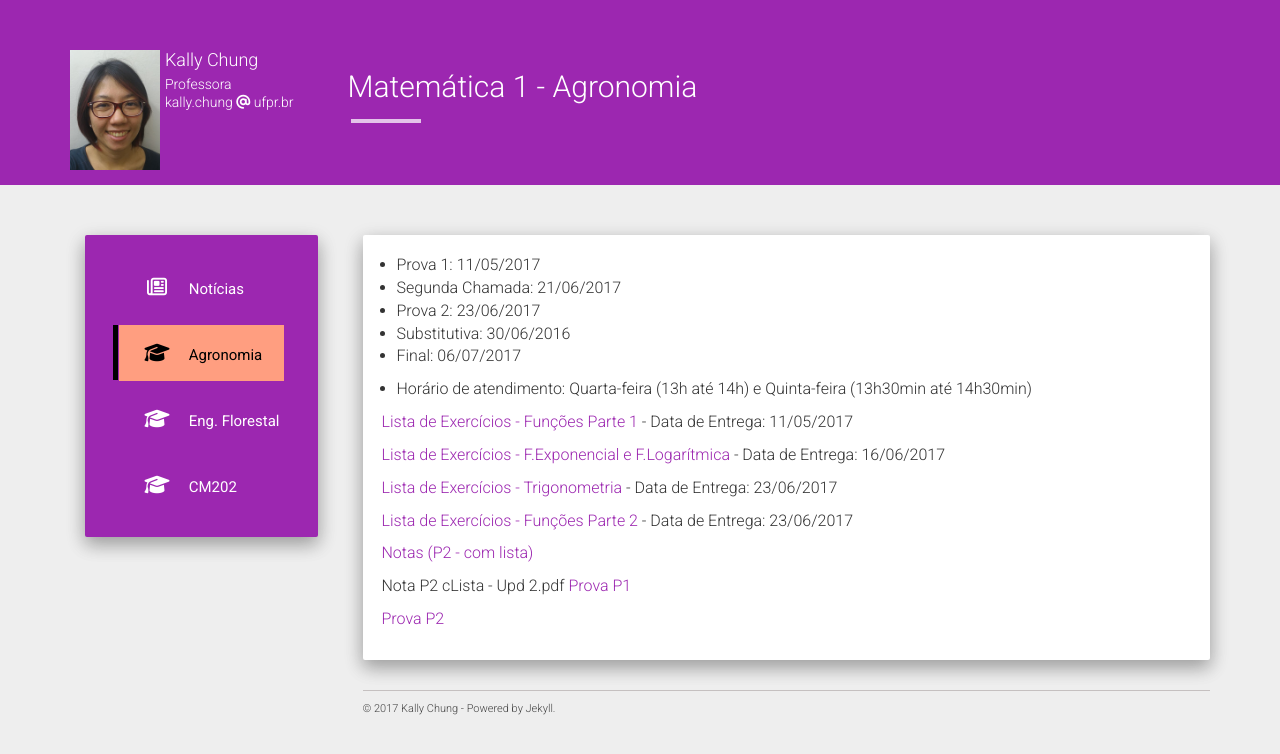
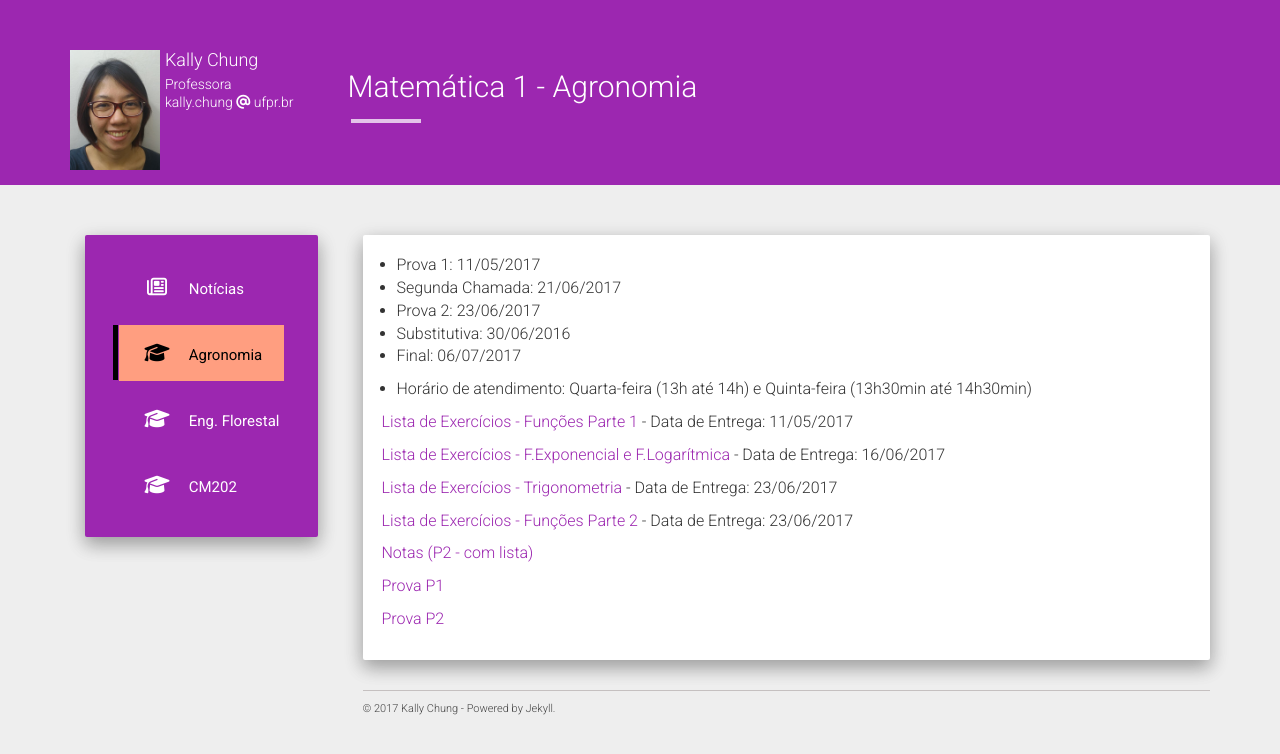
Before and after one commit to chunggnuhc/chunggnuhc.github.io, a Jekyll site: the page built from agronomia.md, in a window 1280 px wide. Shown: the top 754 px of the page. Built offline with Jekyll 4.4.1, drawn with Linux system fonts in a browser that asks for light colours; nearby versions of some CDN libraries.

Commit message:
Update agronomia.md

```diff
--- a/agronomia.md
+++ b/agronomia.md
@@ -22,7 +22,6 @@ permalink: /agronomia/
 
 [Notas (P2 - com lista)](/disciplinas/Nota P2 cLista - Upd 2.pdf)
 
-Nota P2 cLista - Upd 2.pdf
 [Prova P1](/disciplinas/prova1-A.pdf)
 
 [Prova P2](/disciplinas/provaAgronP2-A.pdf)
```
